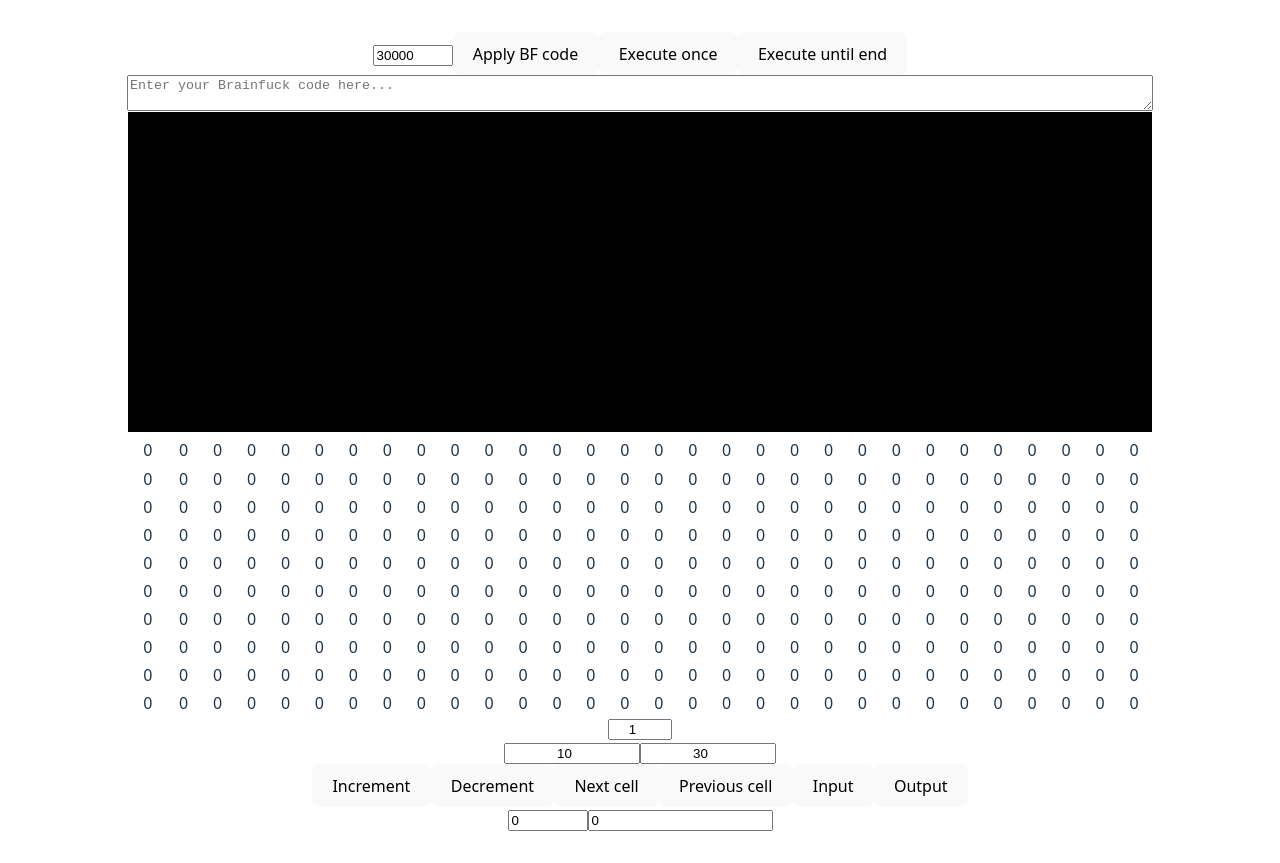
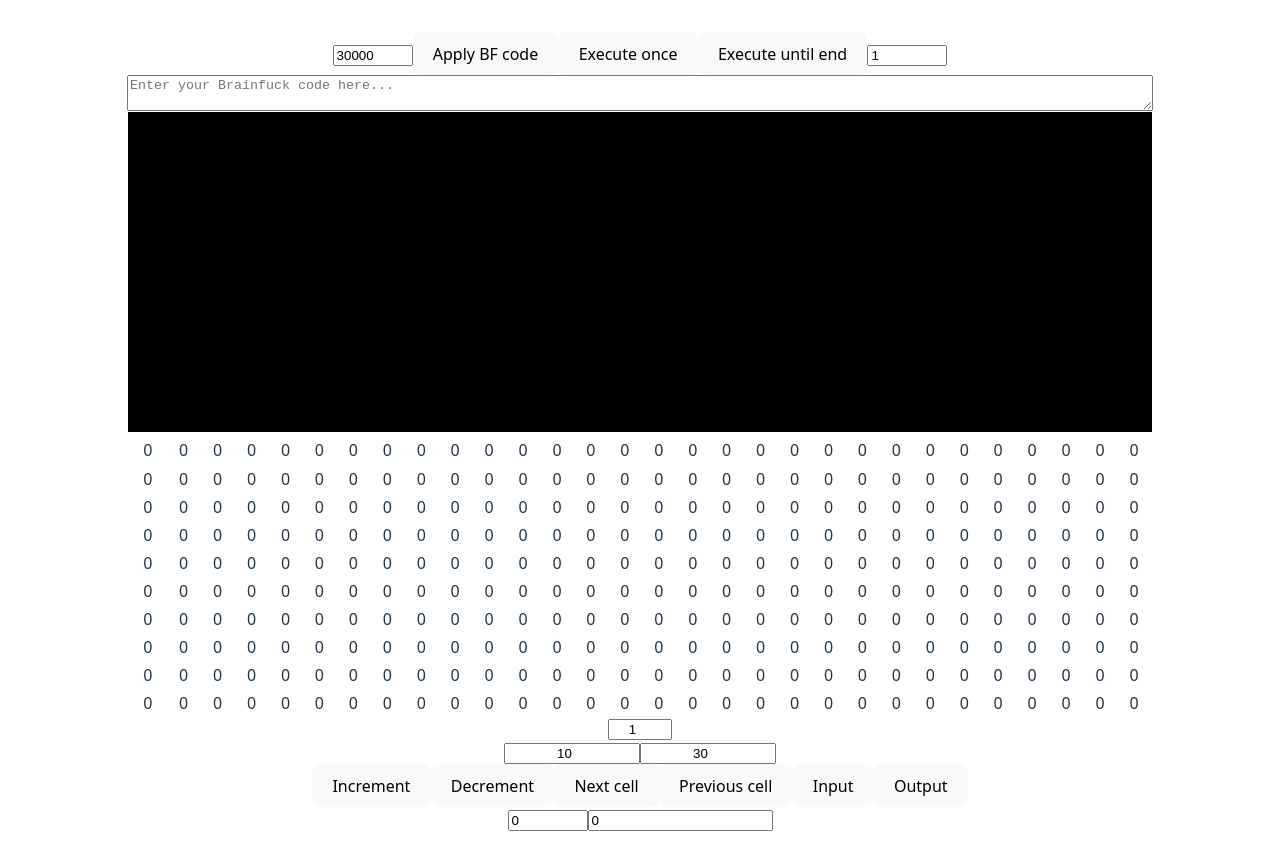
Before and after one commit to BCS21090011/BrainFucker, a React (Vite) app: page / in a window 1280 px wide. Built offline with nearby package versions, Linux system fonts and the light colour scheme.

Commit message:
Added interval input. Modified input so that will only ask for input when buffer is empty.

```diff
--- a/src/App.jsx
+++ b/src/App.jsx
@@ -17,6 +17,7 @@ function App() {
   const bfRef = useRef(new BrainfuckExecuter()); // Holds 1 instance across renders
 
   // --- UI state for terminal output display ---
+  const [codeExecutionInterval, setCodeExecutionInterval] = useState(1);
   const [outputPromptString, setOutputPromptString] = useState("");
   const [memSize, setMemSize] = useState(30000); // Size of memory cells
   const [page, setPage] = useState(1);  // Current page number for memory display
@@ -80,12 +81,18 @@ function App() {
 
     bf.InputCallback = async () => {
       const inputPrompt = inputPromptRef.current;
-      inputPrompt.classList.remove("Hidden");
-      inputPrompt.focus();
 
-      return new Promise((resolve) => {
-        inputResolverRef.current = resolve;
-      });
+      if (bufferRef.current.length == 0) {
+        inputPrompt.classList.remove("Hidden");
+        inputPrompt.focus();
+
+        return new Promise((resolve) => {
+          inputResolverRef.current = resolve;
+        });
+      }
+      else {
+        return bufferRef.current.shift();
+      }
     };
 
     bf.MemPtrUnderflowCallback = (val) => {
@@ -174,7 +181,7 @@ function App() {
         await bf.BF_Execute();
         ChunkMemory();
       }
-    }, 1);
+    }, codeExecutionInterval);
 
     ChunkMemory();
   };
@@ -252,6 +259,13 @@ function App() {
               <button onClick={handleApplyCode}>Apply BF code</button>
               <button onClick={handleExecuteOnce}>Execute once</button>
               <button onClick={handleExecuteAll}>Execute until end</button>
+              <input
+                type="number"
+                min={1}
+                max={10000}
+                value={codeExecutionInterval}
+                onChange={(e) => setCodeExecutionInterval(e.target.value)}
+              />
             </div>
             <textarea
               id="BFCodeTextarea"
```
